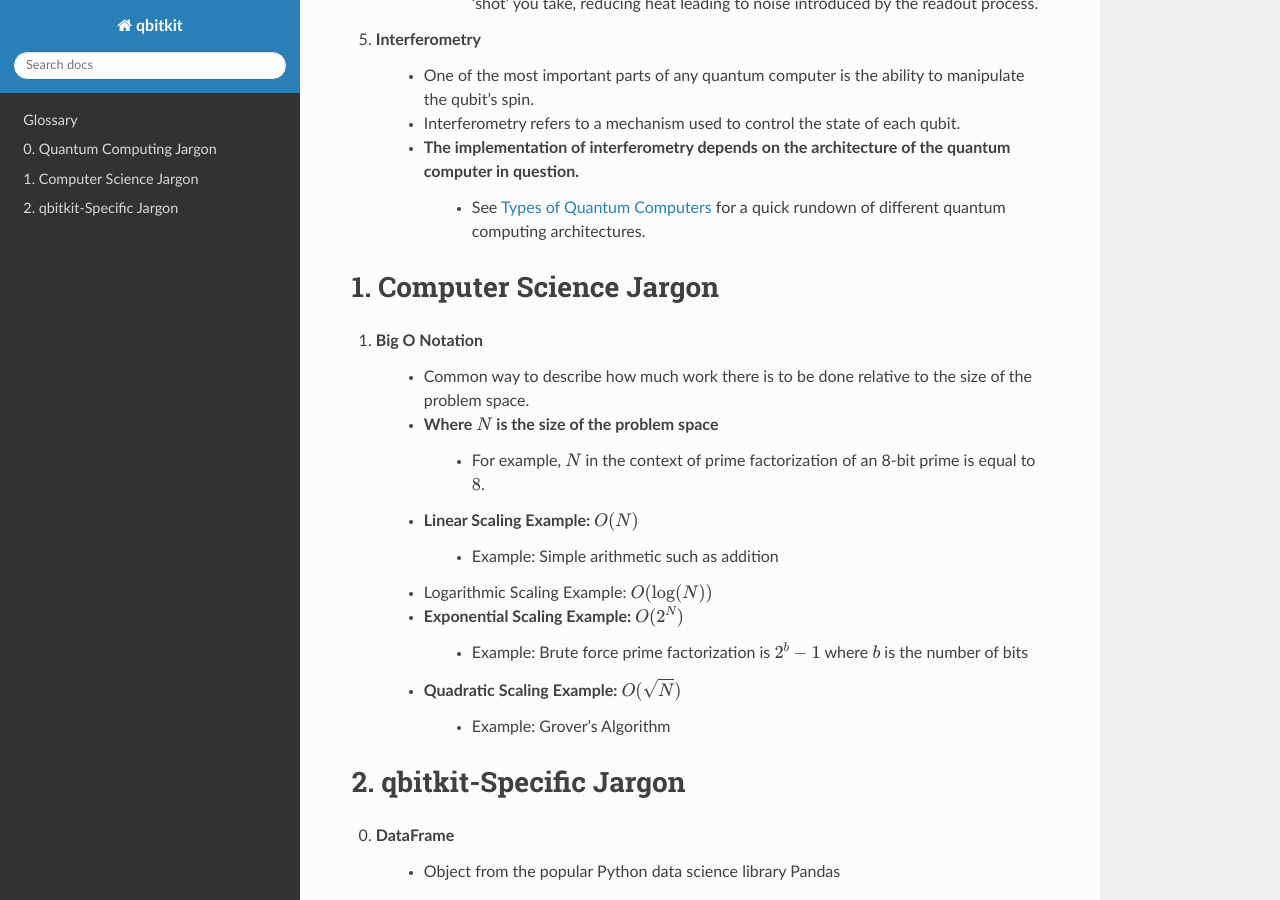
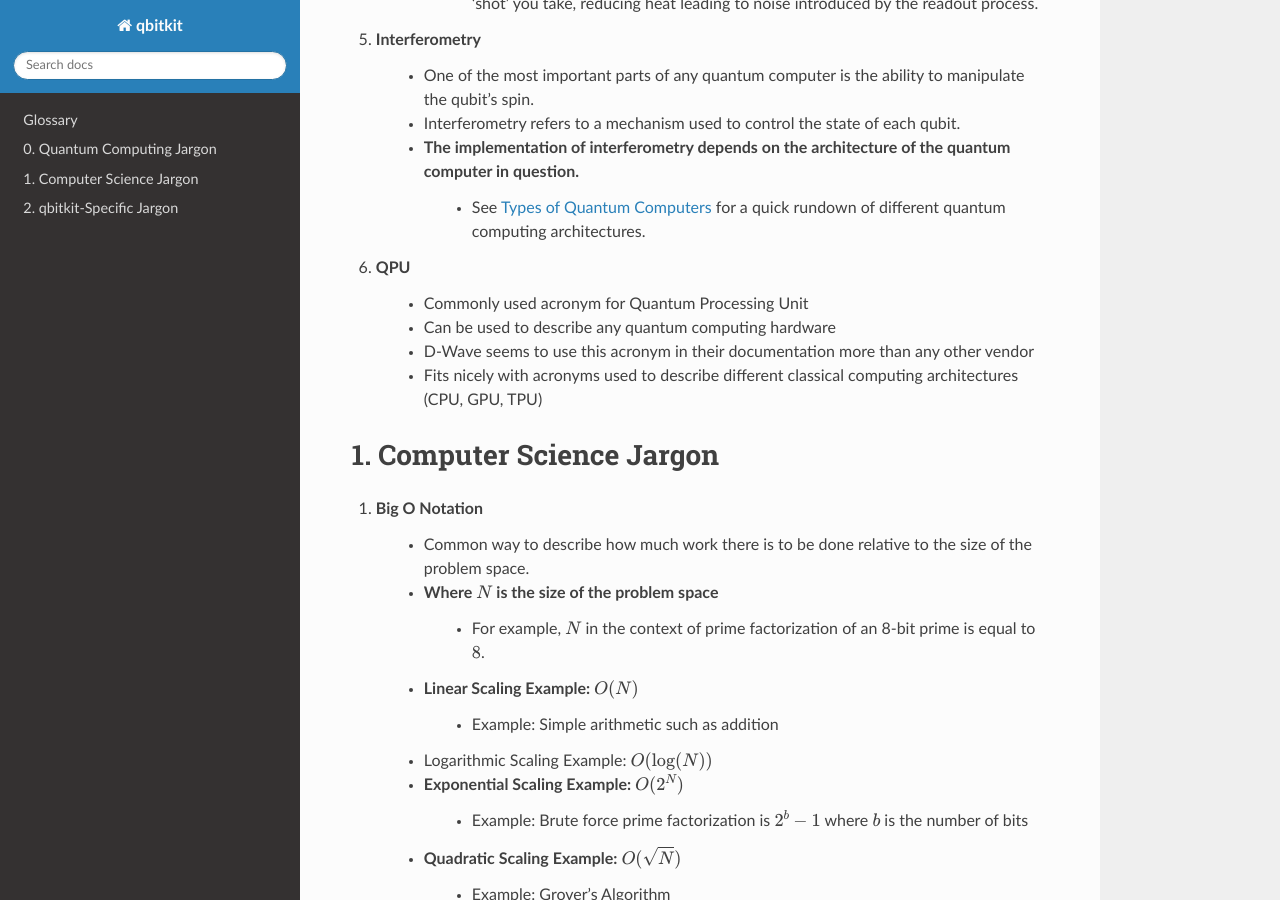
Before and after one commit to qbitkit/qbitkit, a Sphinx documentation site: the page built from doc/sphinx/glossary.rst, in a window 1280 px wide and 900 px high, scrolled down 1951 px. Built offline with Sphinx 7.4.7 and the Read the Docs theme 2.0.0, drawn with Linux system fonts in a browser that asks for light colours.

Commit message:
:new: Add Glossary Entry for QPU

```diff
--- a/doc/sphinx/glossary.rst
+++ b/doc/sphinx/glossary.rst
@@ -56,6 +56,12 @@ making our explanations of things more accessible.
     * The implementation of interferometry depends on the architecture of the quantum computer in question.
         * See :doc:`computer_types` for a quick rundown of different quantum computing architectures.
 
+6) QPU
+    * Commonly used acronym for Quantum Processing Unit
+    * Can be used to describe any quantum computing hardware
+    * D-Wave seems to use this acronym in their documentation more than any other vendor
+    * Fits nicely with acronyms used to describe different classical computing architectures (CPU, GPU, TPU)
+
 1. Computer Science Jargon
 ==========================
 1) Big O Notation
```
